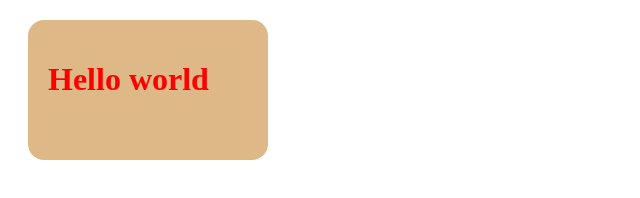
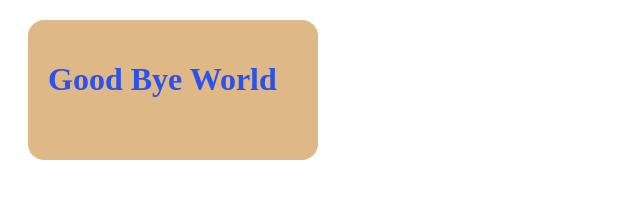
Before and after one commit to sfrodd/MyNewWebApp, a plain HTML site: page index.html in a window 1280 px wide. Shown: the whole page, without its empty margins (0-640 px from the left). Drawn offline with Linux system fonts and the light colour scheme.

Commit message:
Text color changed

```diff
--- a/index.html
+++ b/index.html
@@ -7,8 +7,8 @@
     <title>Document</title>
 </head>
 <body>
-    <div style="padding:20px;margin:20px;color:red; width: 200px;height: 100px;border-radius: 1rem;background-color: burlywood;">
-    <h1>Hello world</h1>
+    <div style="padding:20px;margin:20px;color:rgb(44, 82, 234); width: 250px;height: 100px;border-radius: 1rem;background-color: burlywood;">
+    <h1>Good Bye World</h1>
 </div>
 </body>
 </html>
```
